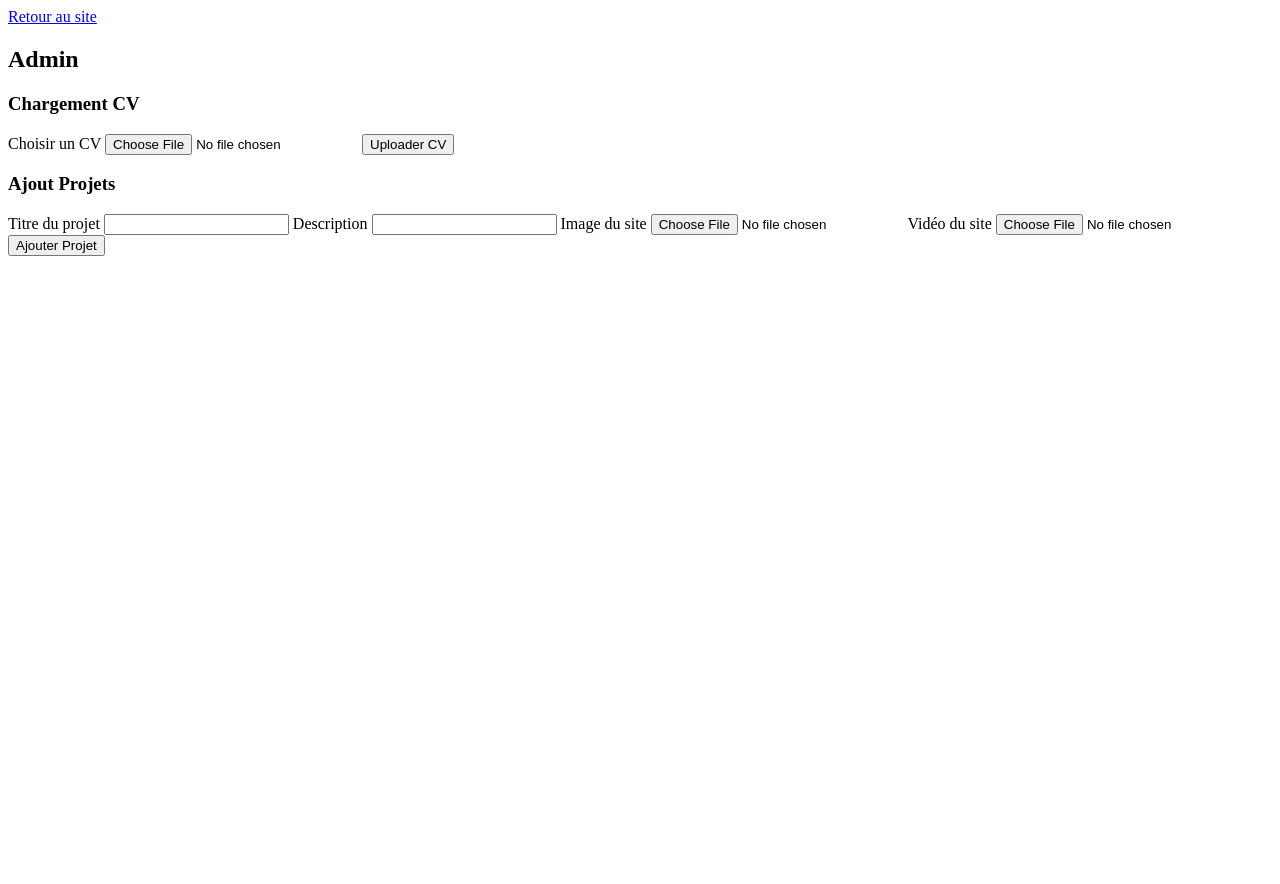
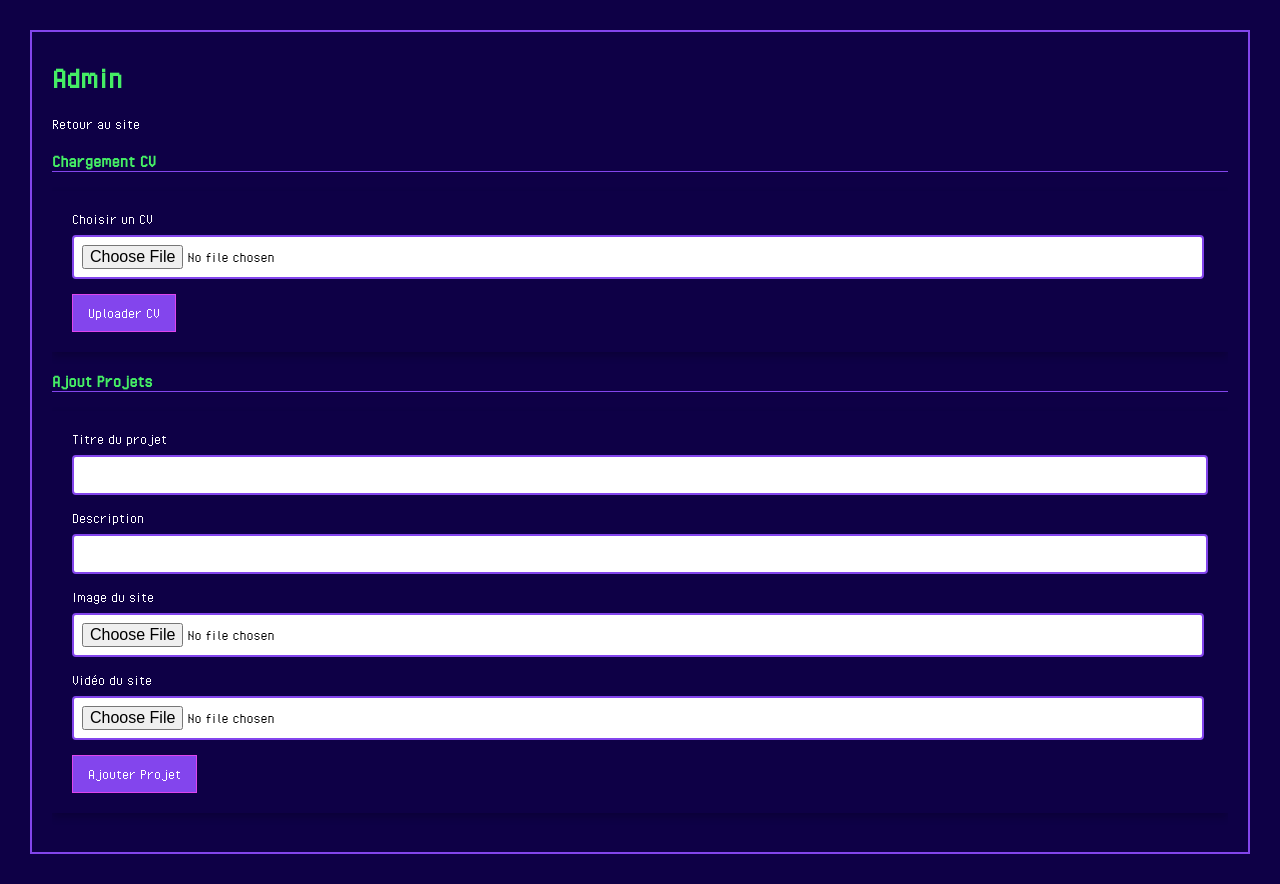
Before and after one commit to EwenLM/Portfolio, a PHP site: page /App/Views/adminView.php in a window 1280 px wide. Run offline with PHP 8.4, Linux system fonts and the light colour scheme.

Commit message:
scroll actif / crea bdd

```diff
--- a/App/Controllers/Admin.php
+++ b/App/Controllers/Admin.php
@@ -5,7 +5,6 @@ class Admin
 {
     public function index()
     {
-        require RACINE . '/App/Views/head.php';
         require RACINE . '/App/Views/adminView.php';
         require RACINE . '/App/Views/foot.php';
     }
--- a/App/Views/adminView.php
+++ b/App/Views/adminView.php
@@ -1,11 +1,26 @@
+<!DOCTYPE html>
+<html lang="fr">
+
+<head>
+    <meta charset="UTF-8">
+    <meta name="viewport" content="width=device-width, initial-scale=1.0">
+    <title>Ewen Le Maux - Portfolio</title>
+    <link rel="stylesheet" href="./Asset/Css/main.css">
+    <script src="./Asset/Scripts/scroll.js"></script>
+</head>
+
+<body>
+
+    <div id="border">
+        <header>
+        <h1 class="subtitle admin-title">Admin</h1>
+        </header>
 <body>
     <nav>
         <a href="./" class="text">Retour au site</a>
     </nav>
-    <h2 class="subtitle admin-title">Admin</h2>
-    </header>
     <main data-scroll="area">
-        <div class="scrollable-content ">
+        <div class="scroll-container">
 
         <div class="content-section">
             <h3 class="subtitle2">Chargement CV</h3>
--- a/Asset/Css/main.css
+++ b/Asset/Css/main.css
@@ -43,17 +43,20 @@ ul li {
   padding: 20px;
   box-sizing: border-box;
   overflow: hidden;
+  display: flex;
+  flex-direction: column;
 }
 
-.scrollable-content {
-  min-height: 100%;
-  transition: transform 0.3s ease-out;
-  padding-right: 20px;
+.scroll-container {
+  flex-grow: 1;
+  height: 100%;
+  overflow: auto;
+  box-sizing: border-box;
+  scrollbar-width: none;
 }
 
-.content-section {
-  height: 2000px; /* Assurez-vous que le contenu dépasse la hauteur de l'écran */
-  background: linear-gradient(to bottom, #e66465, #9198e5);
+#scroll-container::-webkit-scrollbar {
+  display: none;
 }
 
 header {
@@ -71,11 +74,6 @@ header {
   color: #45ED65;
   font-family: "pixel_operatorregular";
   margin-top: 0;
-}
-
-.subtitle2 {
-  color: #45ED65;
-  font-family: "pixel_operatorregular";
 }
 
 #hrcontainer {
@@ -129,37 +127,20 @@ hr {
   justify-content: end;
 }
 
+h3 {
+  color: #45ED65;
+  font-family: "pixel_operatorregular";
+  border-bottom: solid 1px #8345ED;
+}
+
 .text {
   color: white;
   font-family: "pixel_operatorregular";
 }
 
-a::before {
-  content: "";
-  position: absolute;
-  left: 0;
-  top: 50%;
-  transform: translateY(-50%);
-  width: 0;
-  height: 0;
-  border-left: 10px solid transparent;
-  border-right: 10px solid transparent;
-  border-top: 10px solid transparent;
-  border-bottom: 10px solid transparent;
-  opacity: 0;
-  transition: all 0.3s ease;
-}
-
-.a::before:hover {
-  border-right-color: #8345ED; /* Couleur du triangle */
-  opacity: 1;
-  transform: translateY(-50%) translateX(-5px);
-}
-
 form {
-  background-color: #8345ED;
+  background-color: #0E0046;
   padding: 20px;
-  border-radius: 8px;
   box-shadow: 0 4px 8px rgba(0, 0, 0, 0.2);
   margin-bottom: 20px;
   max-width: 100%;
@@ -170,8 +151,7 @@ form button {
   background-color: #8345ED;
   color: white;
   padding: 10px 15px;
-  border: none;
-  border-radius: 4px;
+  border: solid 1px #DE45ED;
   font-family: "press_start_2pregular";
   font-size: 1rem;
   cursor: pointer;
@@ -180,6 +160,8 @@ form button {
 
 form button:hover {
   background-color: #45ED65;
+  color: black;
+  border: none;
 }
 
 label.text {
--- a/Asset/Css/main.scss
+++ b/Asset/Css/main.scss
@@ -91,17 +91,20 @@ ul li {
     padding: 20px;
     box-sizing: border-box;
     overflow: hidden;
+    display: flex;
+    flex-direction: column;
 }
 
-.scrollable-content{
-    min-height: 100%;
-    transition: transform 0.3s ease-out;
-    padding-right: 20px;
+.scroll-container {
+    flex-grow: 1; //rempli tout l'espace disponible
+    height: 100%;
+    overflow: auto;
+    box-sizing: border-box;
+    scrollbar-width: none; // Pour Firefox
 }
 
-.content-section {
-    height: 2000px; /* Assurez-vous que le contenu dépasse la hauteur de l'écran */
-    background: linear-gradient(to bottom, #e66465, #9198e5);
+#scroll-container::-webkit-scrollbar {
+    display: none; // Pour les autres navigateurs
 }
 
 header {
@@ -117,10 +120,6 @@ header {
 .subtitle {
     @include Subtitle();
     margin-top: 0;
-}
-
-.subtitle2 {
-    @include Subtitle2();
 }
 
 #hrcontainer {
@@ -178,39 +177,23 @@ hr {
 
 }
 
+h3 {
+    @include Subtitle2();
+    border-bottom:solid 1px #8345ED ;
+}
+
 .text {
     @include Text();
 }
 
-a::before {
-    content: "";
-    position: absolute;
-    left: 0;
-    top: 50%;
-    transform: translateY(-50%);
-    width: 0;
-    height: 0;
-    border-left: 10px solid transparent;
-    border-right: 10px solid transparent;
-    border-top: 10px solid transparent;
-    border-bottom: 10px solid transparent;
-    opacity: 0;
-    transition: all 0.3s ease;
-}
 
-.a::before:hover {
-    border-right-color: $lineColor; /* Couleur du triangle */
-    opacity: 1;
-    transform: translateY(-50%) translateX(-5px);
-}
 
 
 //==================Admin=================
 
 form {
-    background-color: $lineColor;
+    background-color: $backgroundColor;
     padding: 20px;
-    border-radius: 8px;
     box-shadow: 0 4px 8px rgba(0, 0, 0, 0.2);
     margin-bottom: 20px;
     max-width: 100%;
@@ -221,8 +204,7 @@ form button {
     background-color: $lineColor;
     color: white;
     padding: 10px 15px;
-    border: none;
-    border-radius: 4px;
+    border: solid 1px $titleColor;
     font-family: $titleFont;
     font-size: 1rem;
     cursor: pointer;
@@ -231,6 +213,8 @@ form button {
 
 form button:hover {
     background-color: $hoverColor;
+    color: black;
+    border: none;
 }
 
 label.text {
```
Also changed, not shown: App/Models/Db.php (+40 -0 lines), App/Models/DbConnect.php (added, +31 -0 lines), App/Views/headAdmin.php (added).
